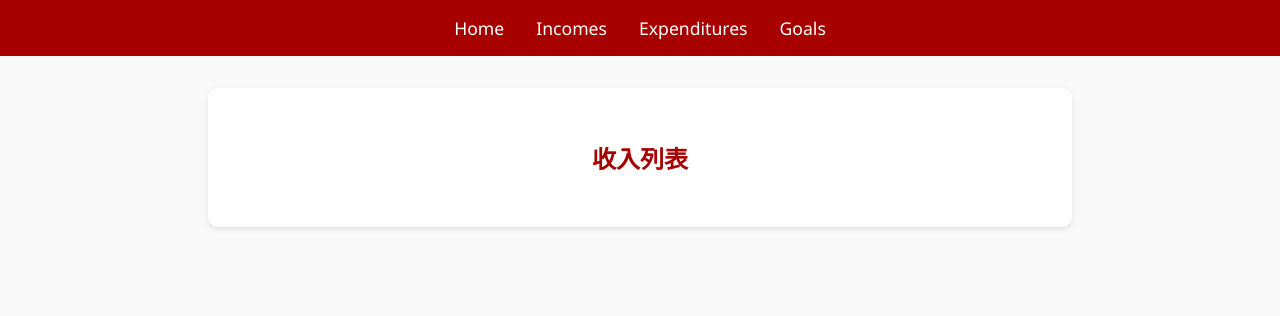
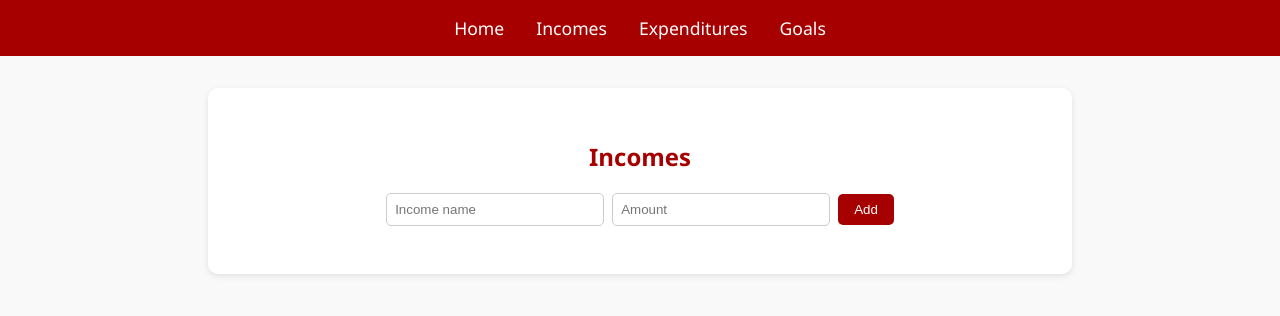
Before and after one commit to 5980Zhongyx/APersonalBudgetTracker_by_flask, a Flask app: page /incomes in a window 1280 px wide. Shown: the top 316 px of the page. Run offline with Flask 3, Linux system fonts and the light colour scheme; data that the repository does not hold is empty.

Commit message:
Enhance incomes.html with form and layout updates
Added a form for adding new income entries and improved the layout of the income list.

```diff
--- a/WebAppcwk1budget_tracker/templates/incomes.html
+++ b/WebAppcwk1budget_tracker/templates/incomes.html
@@ -1,9 +1,23 @@
 {% extends "base.html" %}
+{% block title %}Incomes{% endblock %}
 {% block content %}
-<h2>收入列表</h2>
-<ul>
-    {% for item in incomes %}
-        <li>{{ item.name }} - ¥{{ item.amount }}</li>
-    {% endfor %}
-</ul>
+    <h2>Incomes</h2>
+
+    <form method="POST">
+        <input type="text" name="name" placeholder="Income name" required>
+        <input type="number" name="amount" placeholder="Amount" step="0.01" required>
+        <button type="submit">Add</button>
+    </form>
+
+    <ul class="data-list">
+        {% for item in incomes %}
+            <li>
+                <span>{{ item.name }}</span>
+                <span>${{ item.amount }}</span>
+                <form method="POST" action="{{ url_for('delete_income', id=item.id) }}" style="display:inline;">
+                    <button type="submit" class="delete-btn">Delete</button>
+                </form>
+            </li>
+        {% endfor %}
+    </ul>
 {% endblock %}
```
